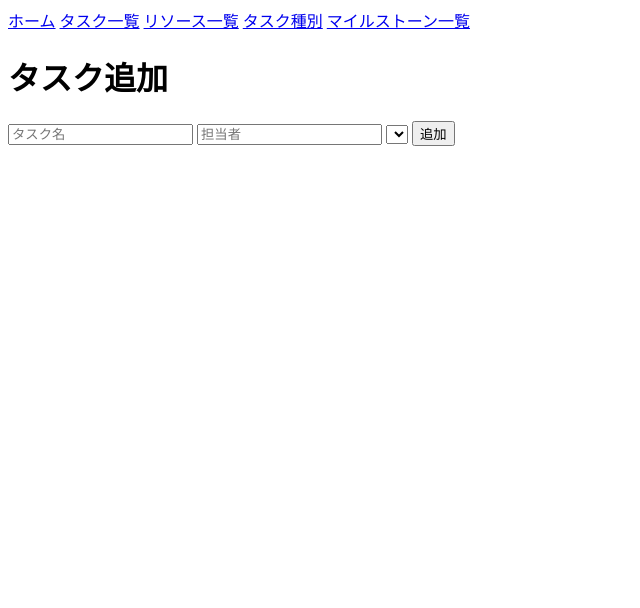
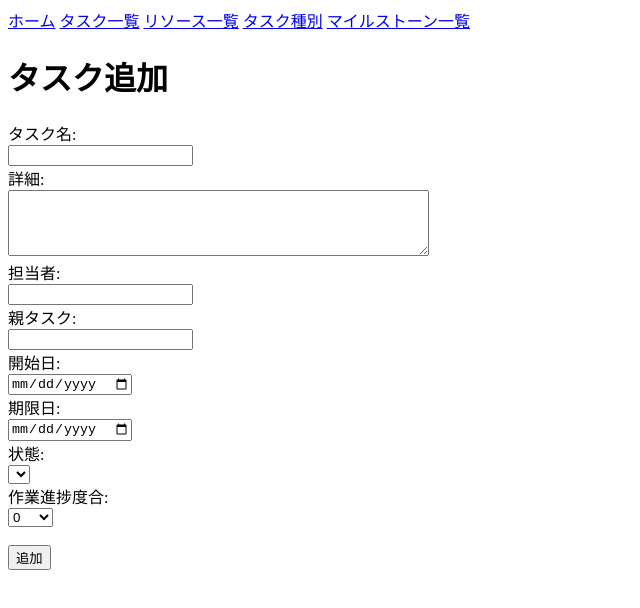
Before and after one commit to jparound30/rusty-project-mng, a SvelteKit app: page /tasks/add in a window 1280 px wide. Shown: the top 608 px of the page, without its empty margins (0-640 px from the left). Built offline with nearby package versions, Linux system fonts and the light colour scheme.

Commit message:
タスク追加画面を仮作成

```diff
--- a/src/routes/(authed)/tasks/add/+page.svelte
+++ b/src/routes/(authed)/tasks/add/+page.svelte
@@ -1,13 +1,15 @@
 <script lang="ts">
     import {invoke} from "@tauri-apps/api/tauri";
     import {goto} from "$app/navigation";
-    import type { PageData} from './$types';
+    import type { PageData } from './$types';
 
     /** @type {import('./$types').PageData} */
     export let data: PageData;
 
     let taskName = ""
     let assignee = ""
+    let taskStatusId: number | null = null;
+    let progressRate = 0;
     let msg = "";
     async function addTask() {
         await invoke<{msg: String}>("task_add", {
@@ -26,14 +28,35 @@
 <div>
   <h1>タスク追加</h1>
   <form class="row" on:submit|preventDefault="{addTask}">
-    <input id="task-name-input" placeholder="タスク名" bind:value={taskName}/>
-    <input id="assignee-input" placeholder="担当者" bind:value={assignee}/>
-    <select>
-      {#each data.task_status_list as list}
-        <option value="{list.task_status_id}">{list.title}</option>
+    <label for="title">タスク名:</label><br>
+    <input type="text" id="title" name="title" required bind:value={taskName}><br>
+    <label for="description">詳細:</label><br>
+    <textarea id="description" name="description" rows="4" cols="50"></textarea>
+    <br>
+    <!-- TODO ユーザのリストからselect生成 絞り込み可能なやつ -->
+    <label for="assignee_user_id">担当者:</label><br>
+    <input type="number" id="assignee_user_id" name="assignee_user_id" bind:value={assignee}><br>
+    <!-- TODO 全タスクのリストからselect生成 絞り込み可能なやつ -->
+    <label for="parent_task_id">親タスク:</label><br>
+    <input type="number" id="parent_task_id" name="parent_task_id"><br>
+    <label for="start_date">開始日:</label><br>
+    <input type="date" id="start_date" name="start_date"><br>
+    <label for="due_date">期限日:</label><br>
+    <input type="date" id="due_date" name="due_date"><br>
+    <label for="task_status_id">状態:</label><br>
+    <select id="task_status_id" name="task_status_id" required bind:value={taskStatusId}>
+      {#each data.task_status_list as item (item.task_status_id)}
+        <option value="{item.task_status_id}">{item.title}</option>
+      {/each}
+    </select><br/>
+    <label for="progress_rate">作業進捗度合:</label><br>
+    <select id="progress_rate" name="progress_rate" required bind:value={progressRate}>
+      {#each Array.from(Array(11), (v, x) => x * 10) as val}
+        <option value="{val}">{val}</option>
       {/each}
     </select>
-    <button type="submit">追加</button>
+    <br><br>
+    <button type="submit" value="Submit">追加</button>
   </form>
   <p>{msg}</p>
 </div>
```
